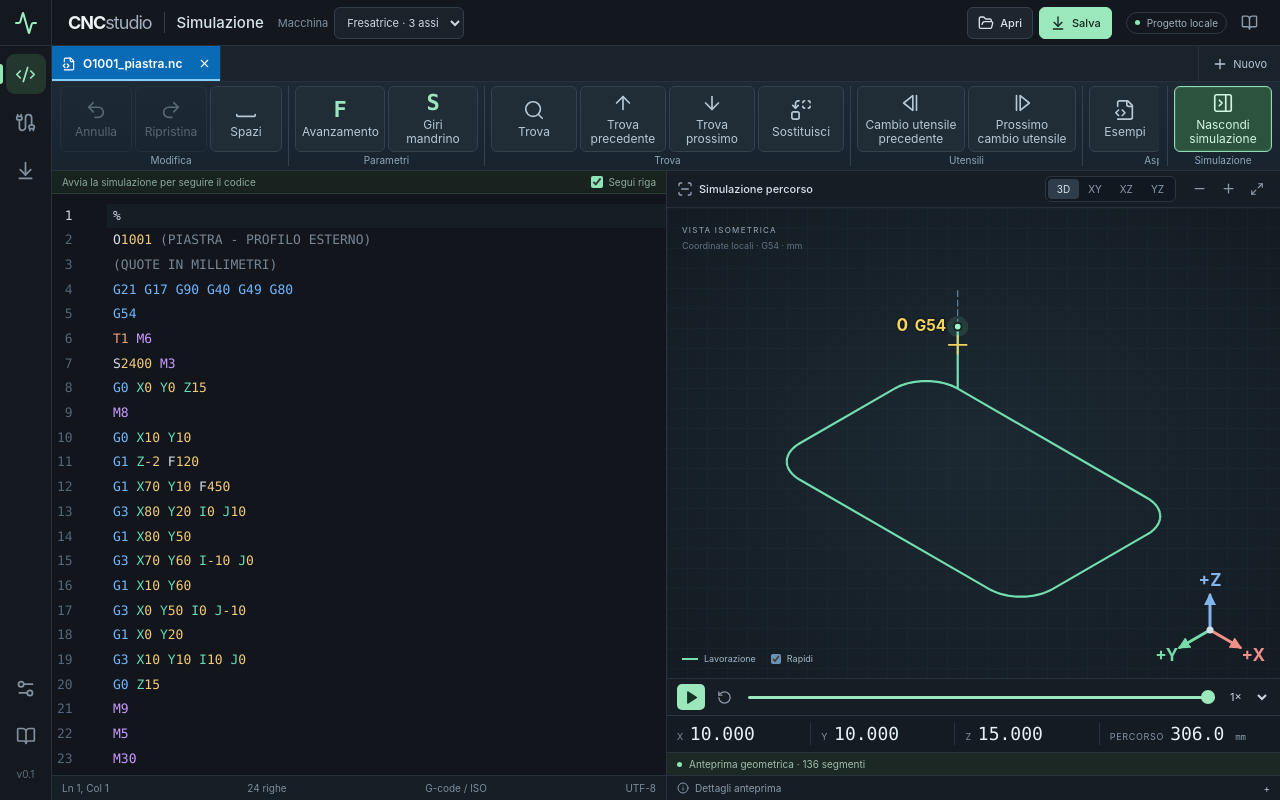
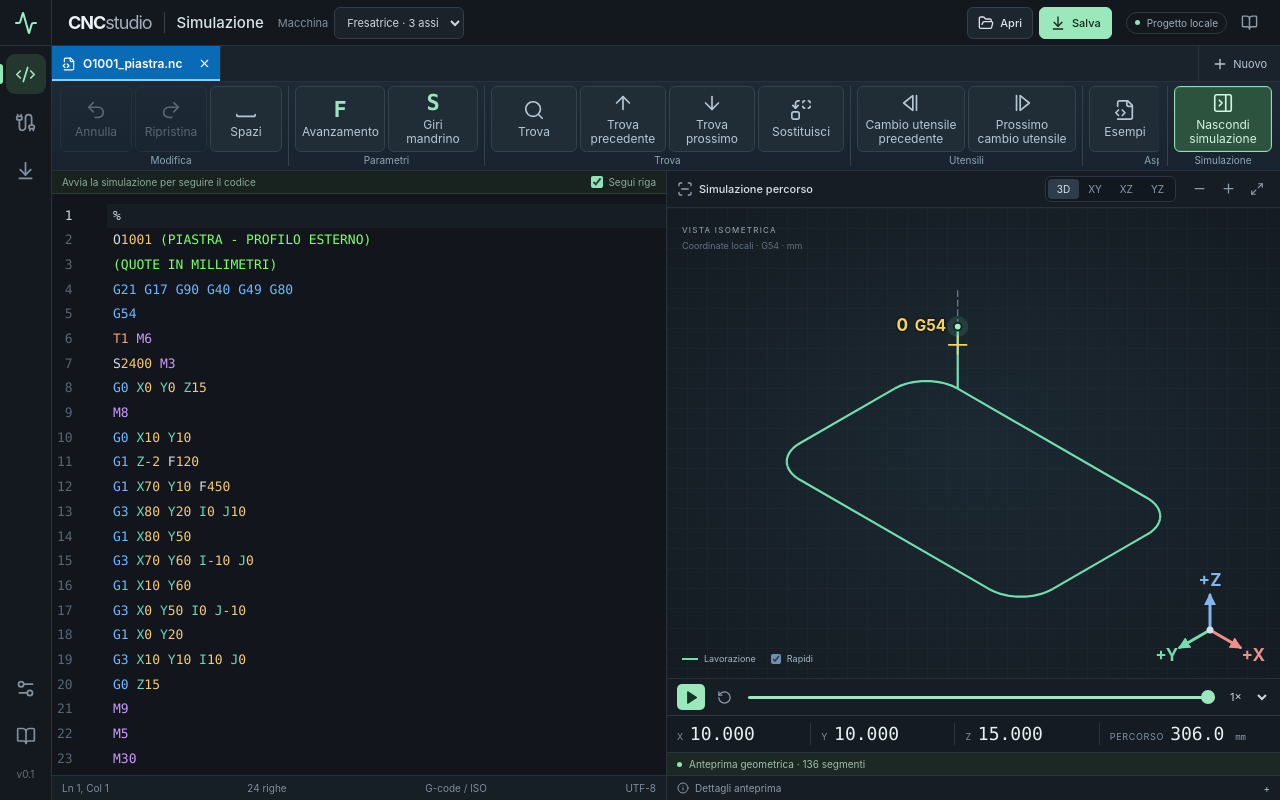
Before and after one commit to Rama-131/cnc-editor, a React (Vite) app: page / in a window 1280 px wide. Built offline with nearby package versions, Linux system fonts and the light colour scheme.

Commit message:
Make editor comments bright green by default

```diff
--- a/src/App.tsx
+++ b/src/App.tsx
@@ -61,8 +61,16 @@ function readPalette(): Palette {
     if (
       p &&
       Object.keys(defaultPalette).every((k) => /^#[a-f\d]{6}$/i.test(p[k]))
-    )
-      return p;
+    ) {
+      // Upgrade the previous default without replacing custom comment colors.
+      return {
+        ...p,
+        comment:
+          p.comment.toLowerCase() === "#798593"
+            ? defaultPalette.comment
+            : p.comment,
+      };
+    }
   } catch {}
   return defaultPalette;
 }
--- a/src/components/Editor.tsx
+++ b/src/components/Editor.tsx
@@ -104,7 +104,7 @@ export const defaultPalette: Palette = {
   m: "#c99aff",
   axis: "#64dcb6",
   value: "#f3c978",
-  comment: "#798593",
+  comment: "#7dff6a",
   tool: "#f0a57d",
 };
 const language = StreamLanguage.define({
```
Also changed, not shown: 1 other file (tests, documents, lock files or other folders).
